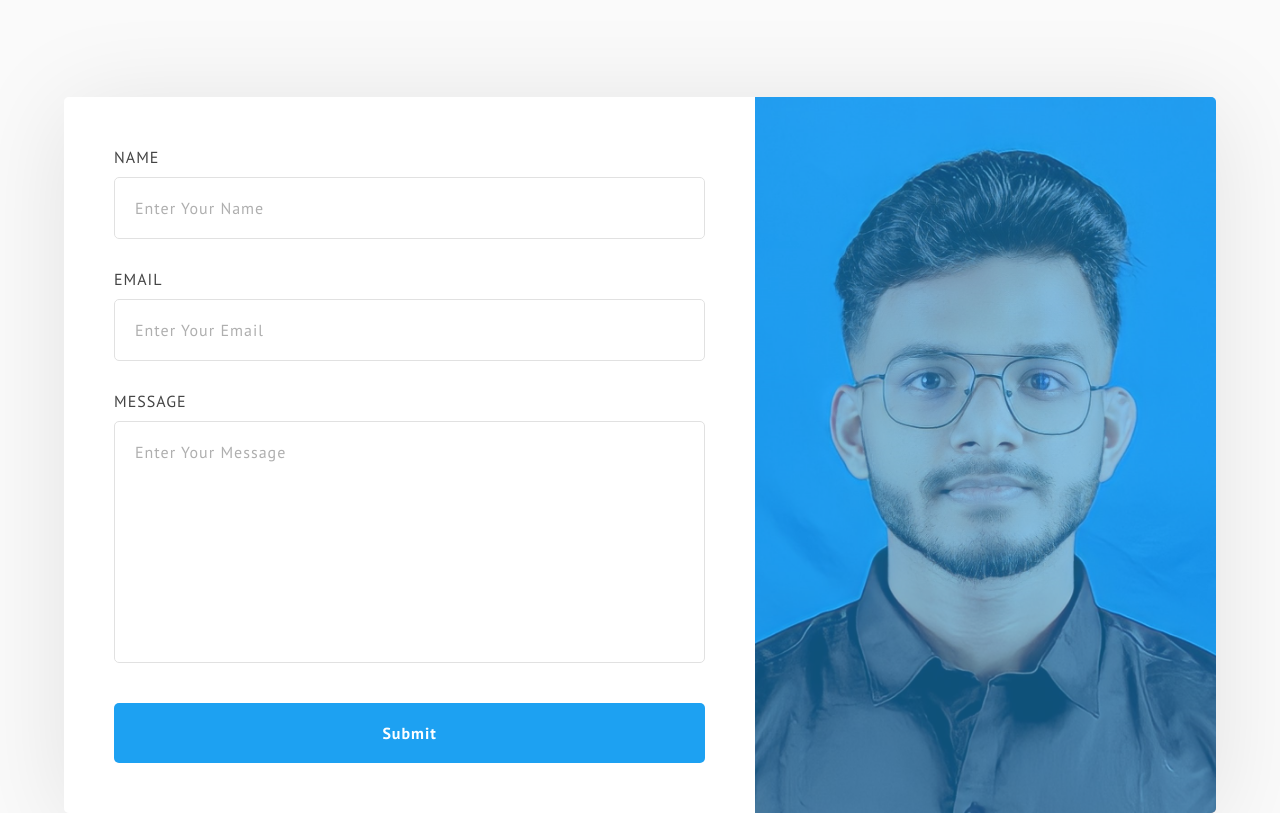
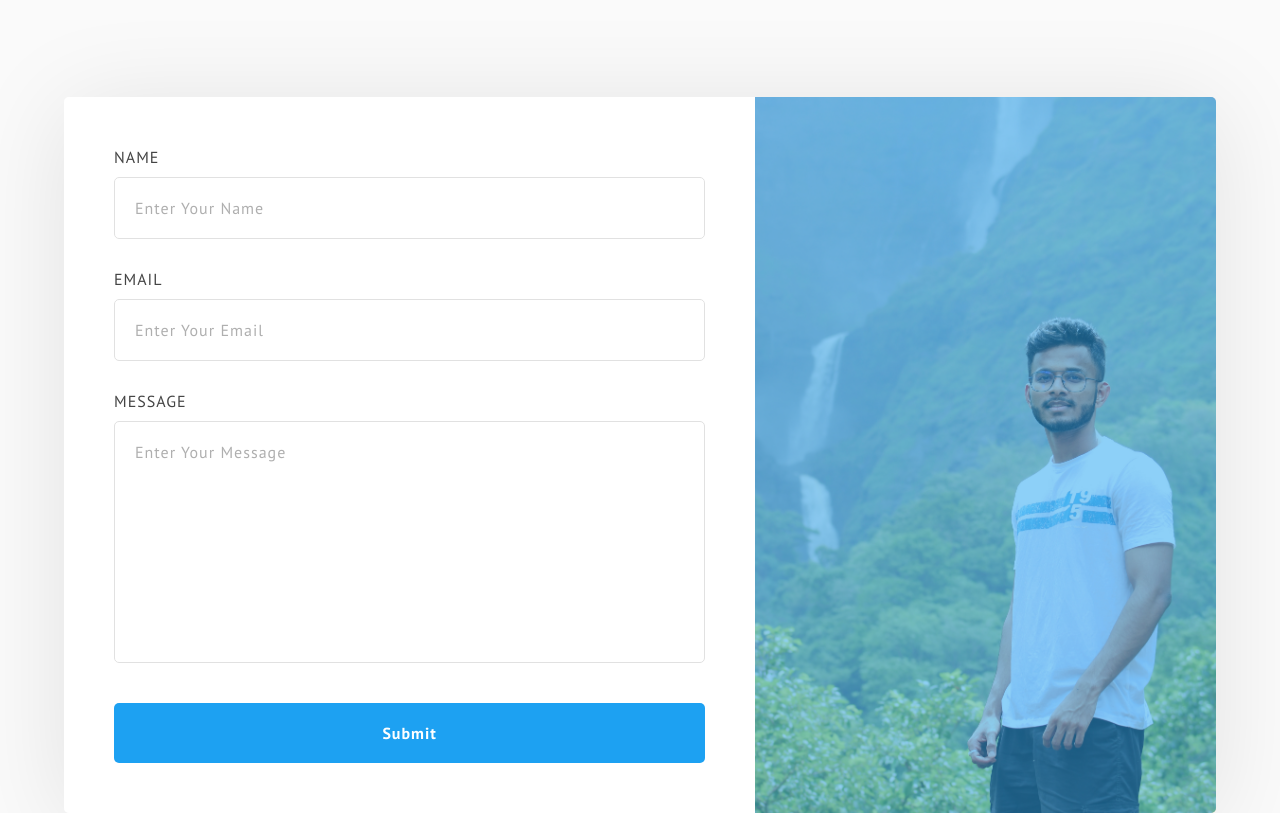
Before and after one commit to Shripad1103/shripadpotfolio.github.io, a plain HTML site: page index.html in a window 1280 px wide. Shown: the part 4751-5564 px from the top of the page. Drawn offline with nearby package versions, Linux system fonts and the light colour scheme.

Commit message:
Update style.css

```diff
--- a/style.css
+++ b/style.css
@@ -833,7 +833,7 @@ a {
 }
 
 .contact__form-visual {
-  background-image: url('profile.jpg');
+  background-image: url('shripad.jpg');
   background-position: bottom;
   background-size: cover;
   background-repeat: no-repeat;
```
